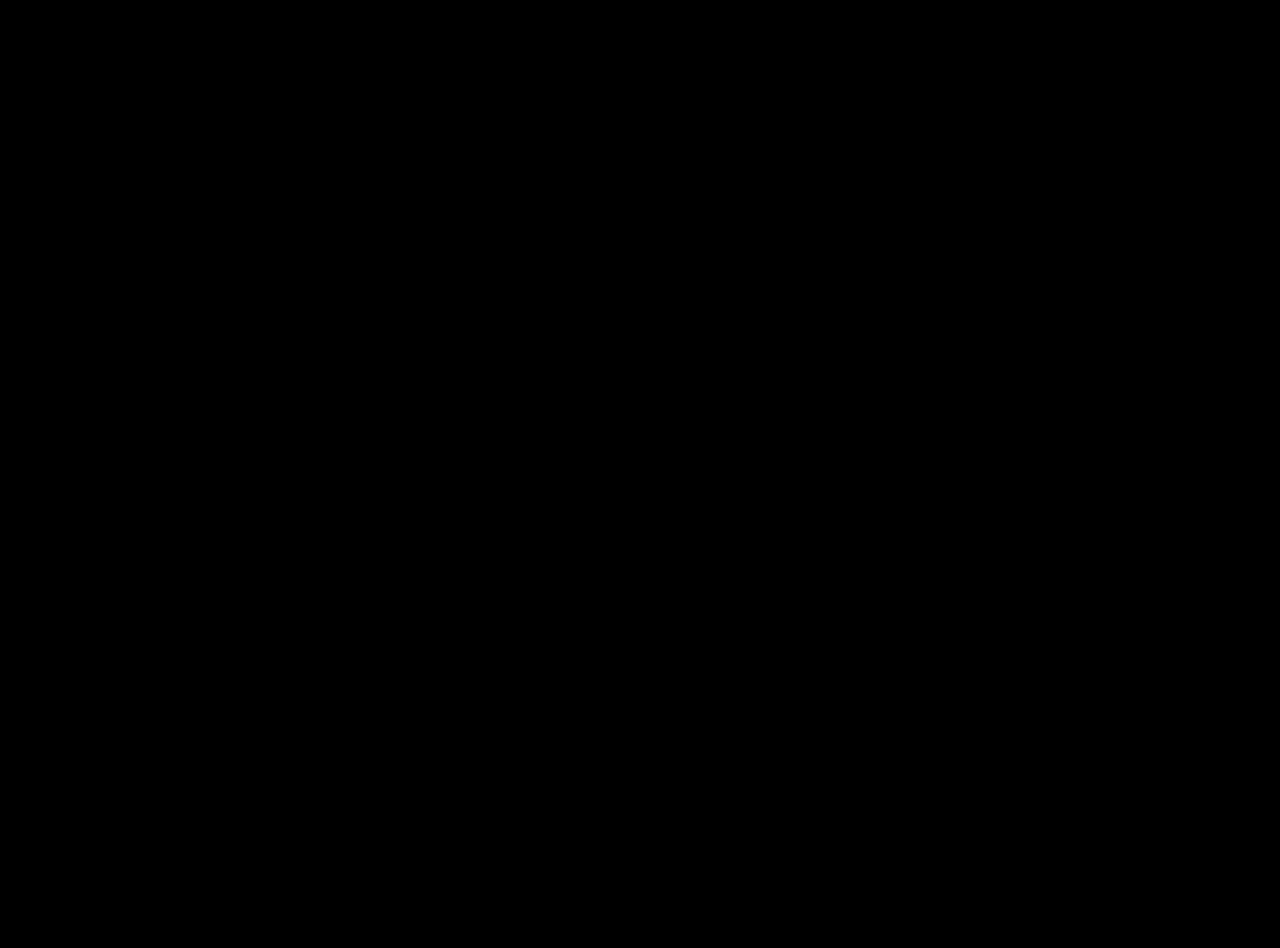
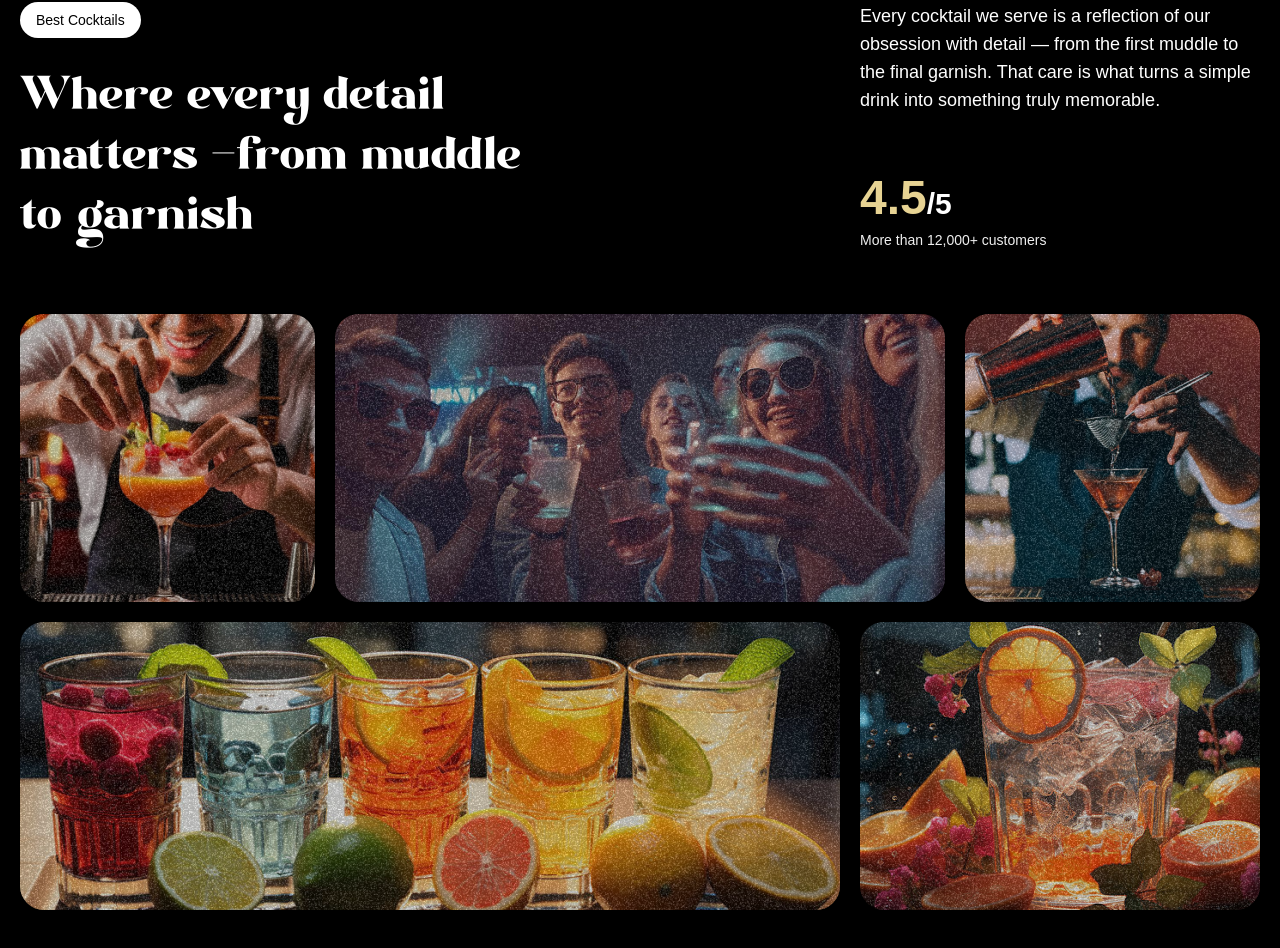
Before and after one commit to krjeb/gsap_mojito, a React (Vite) app: page / in a window 1280 px wide. Shown: the part 1710-2658 px from the top of the page. Before the commit the page ends 1600 px from the top, so only its background shows below. Built offline with nearby package versions, Linux system fonts and the light colour scheme; a web font is replaced by a local one.

Commit message:
implement the about section

```diff
--- a/src/App.jsx
+++ b/src/App.jsx
@@ -4,6 +4,7 @@
 import Navbar from "./components/Navbar";
 import Hero from "./components/Hero";
 import Cocktails from "./components/Cocktails";
+import About from "./components/About";
 
 gsap.registerPlugin(ScrollTrigger, SplitText);
 
@@ -13,6 +14,7 @@
       <Navbar />
       <Hero />
       <Cocktails />
+      <About />
     </main>
   );
 };
--- /dev/null
+++ b/src/components/About.jsx
@@ -0,0 +1,101 @@
+import gsap from "gsap";
+import { useGSAP } from "@gsap/react";
+import { SplitText } from "gsap/all";
+
+const About = () => {
+  useGSAP(() => {
+    const titleSplit = SplitText.create("#about h2", {
+      type: "words",
+    });
+
+    const scrollTimeline = gsap.timeline({
+      scrollTrigger: {
+        trigger: "#about",
+        start: "top center",
+      },
+    });
+
+    scrollTimeline
+      .from(titleSplit.words, {
+        opacity: 0,
+        duration: 1,
+        yPercent: 100,
+        ease: "expo.out",
+        stagger: 0.02,
+      })
+      .from(
+        ".top-grid div, .bottom-grid div",
+        {
+          opacity: 0,
+          duration: 1,
+          ease: "power1.inOut",
+          stagger: 0.04,
+        },
+        "-=0.5",
+      );
+  });
+
+  return (
+    <div id="about">
+      <div className="mb-16 md:px-0 px-5">
+        <div className="content">
+          <div className="md:col-span-8">
+            <p className="badge">Best Cocktails</p>
+            <h2>
+              Where every detail matters <span className="text-white">-</span>
+              from muddle to garnish
+            </h2>
+          </div>
+
+          <div className="sub-content">
+            <p>
+              Every cocktail we serve is a reflection of our obsession with
+              detail — from the first muddle to the final garnish. That care is
+              what turns a simple drink into something truly memorable.
+            </p>
+
+            <div>
+              <p className="md:text-3xl text-xl font-bold">
+                <span>4.5</span>/5
+              </p>
+              <p className="text-sm text-white-100">
+                More than 12,000+ customers
+              </p>
+            </div>
+          </div>
+        </div>
+      </div>
+
+      <div className="top-grid">
+        <div className="md:col-span-3">
+          <div className="noisy" />
+          <img src="/images/abt1.png" alt="grid-img-1" />
+        </div>
+
+        <div className="md:col-span-6">
+          <div className="noisy" />
+          <img src="/images/abt2.png" alt="grid-img-2" />
+        </div>
+
+        <div className="md:col-span-3">
+          <div className="noisy" />
+          <img src="/images/abt5.png" alt="grid-img-5" />
+        </div>
+      </div>
+
+      <div className="bottom-grid">
+        <div className="md:col-span-8">
+          <div className="noisy" />
+          <img src="/images/abt3.png" alt="grid-img-3" />
+        </div>
+
+        <div className="md:col-span-4">
+          <div className="noisy" />
+          <img src="/images/abt4.png" alt="grid-img-4" />
+        </div>
+      </div>
+    </div>
+  );
+};
+
+export default About;
```
